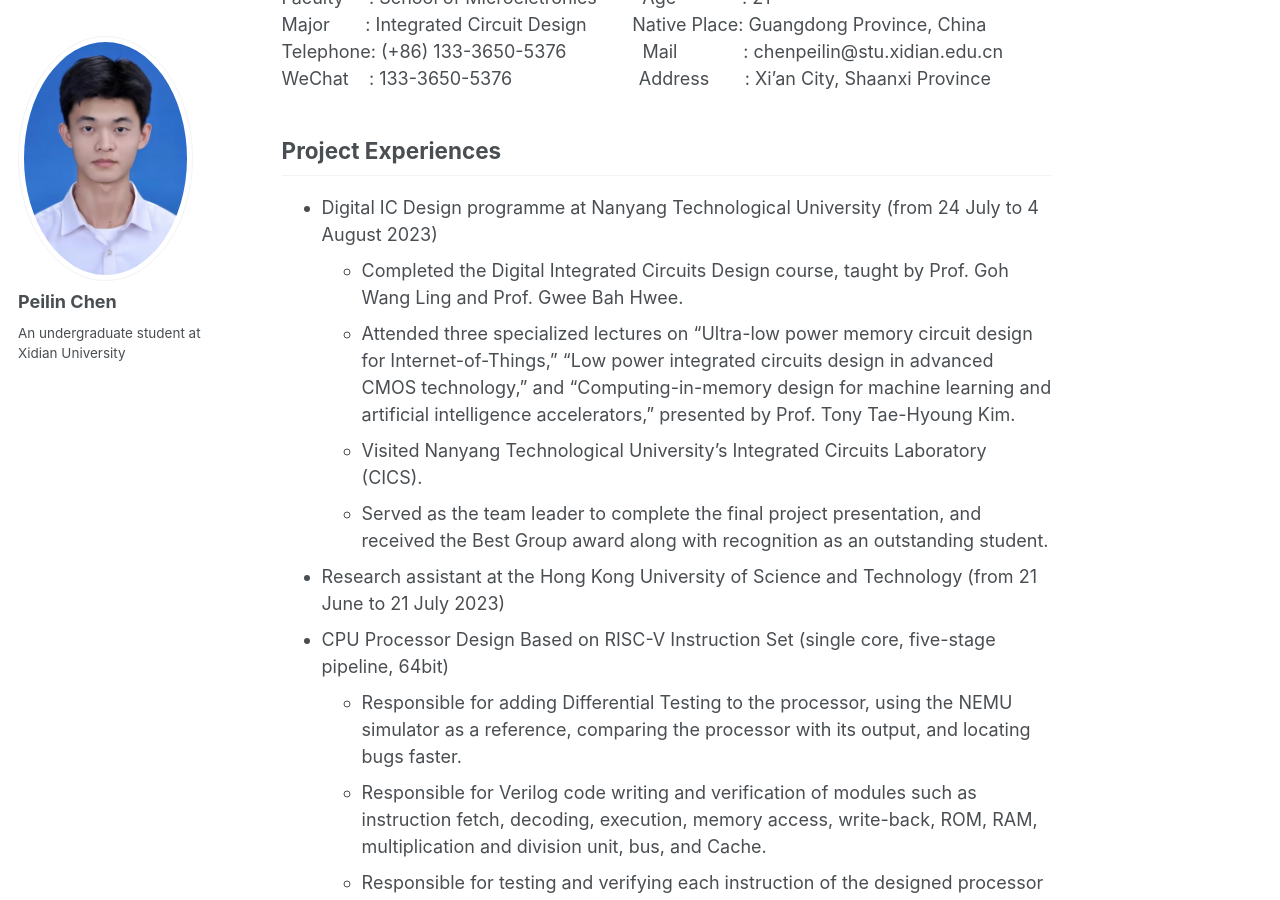
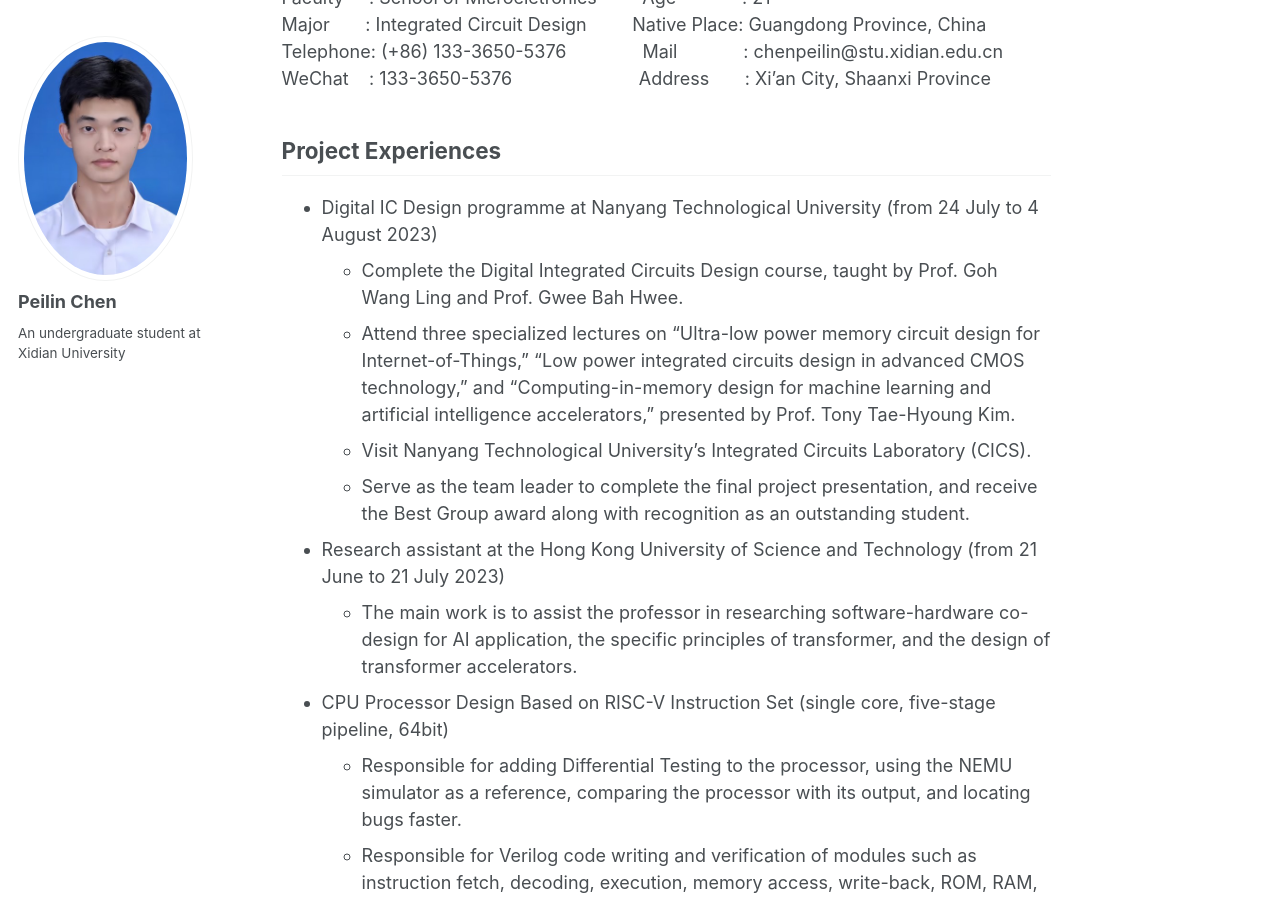
Before and after one commit to peilin-chen/peilin-chen.github.io, a Jekyll site: the page built from _pages/about.md, in a window 1280 px wide and 900 px high, scrolled down 299 px. Built offline with Jekyll 4.4.1, drawn with Linux system fonts in a browser that asks for light colours.

Commit message:
Update about.md

```diff
--- a/_pages/about.md
+++ b/_pages/about.md
@@ -17,11 +17,12 @@ WeChat&nbsp;&nbsp;&nbsp;&nbsp;:&nbsp;133-3650-5376&nbsp;&nbsp;&nbsp;&nbsp;&nbsp;
 
 ## Project Experiences
 * Digital IC Design programme at Nanyang Technological University (from 24 July to 4 August 2023)
-  - Completed the Digital Integrated Circuits Design course, taught by Prof. Goh Wang Ling and Prof. Gwee Bah Hwee.
-  - Attended three specialized lectures on "Ultra-low power memory circuit design for Internet-of-Things," "Low power integrated circuits design in advanced CMOS technology," and "Computing-in-memory design for machine learning and artificial intelligence accelerators," presented by Prof. Tony Tae-Hyoung Kim.
-  - Visited Nanyang Technological University's Integrated Circuits Laboratory (CICS).
-  - Served as the team leader to complete the final project presentation, and received the Best Group award along with recognition as an outstanding student.
+  - Complete the Digital Integrated Circuits Design course, taught by Prof. Goh Wang Ling and Prof. Gwee Bah Hwee.
+  - Attend three specialized lectures on "Ultra-low power memory circuit design for Internet-of-Things," "Low power integrated circuits design in advanced CMOS technology," and "Computing-in-memory design for machine learning and artificial intelligence accelerators," presented by Prof. Tony Tae-Hyoung Kim.
+  - Visit Nanyang Technological University's Integrated Circuits Laboratory (CICS).
+  - Serve as the team leader to complete the final project presentation, and receive the Best Group award along with recognition as an outstanding student.
 * Research assistant at the Hong Kong University of Science and Technology (from 21 June to 21 July 2023)
+  - The main work is to assist the professor in researching software-hardware co-design for AI application, the specific principles of transformer, and the design of transformer accelerators.
 * CPU Processor Design Based on RISC-V Instruction Set (single core, five-stage pipeline, 64bit)
   - Responsible for adding Differential Testing to the processor, using the NEMU simulator as a reference, comparing the processor with its output, and locating bugs faster.
   - Responsible for Verilog code writing and verification of modules such as instruction fetch, decoding, execution, memory access, write-back, ROM, RAM, multiplication and division unit, bus, and Cache.
```
